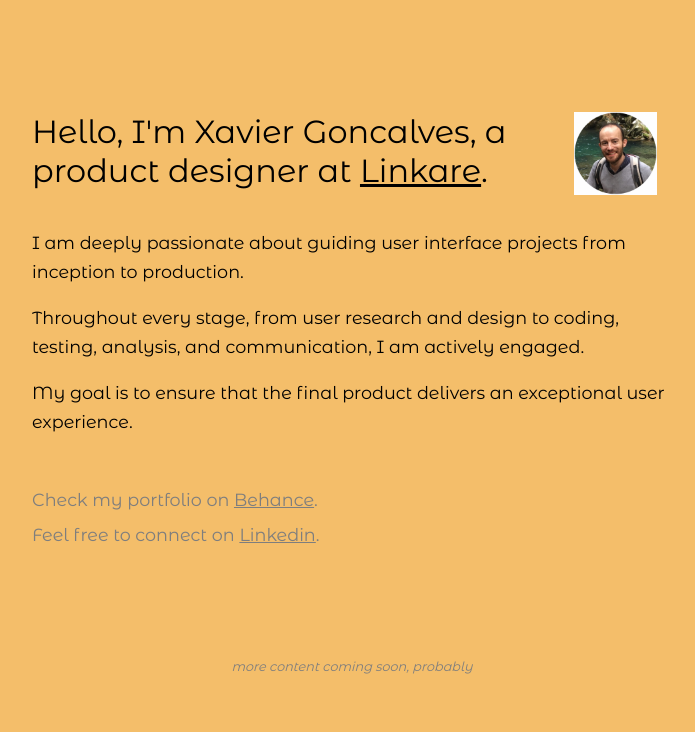
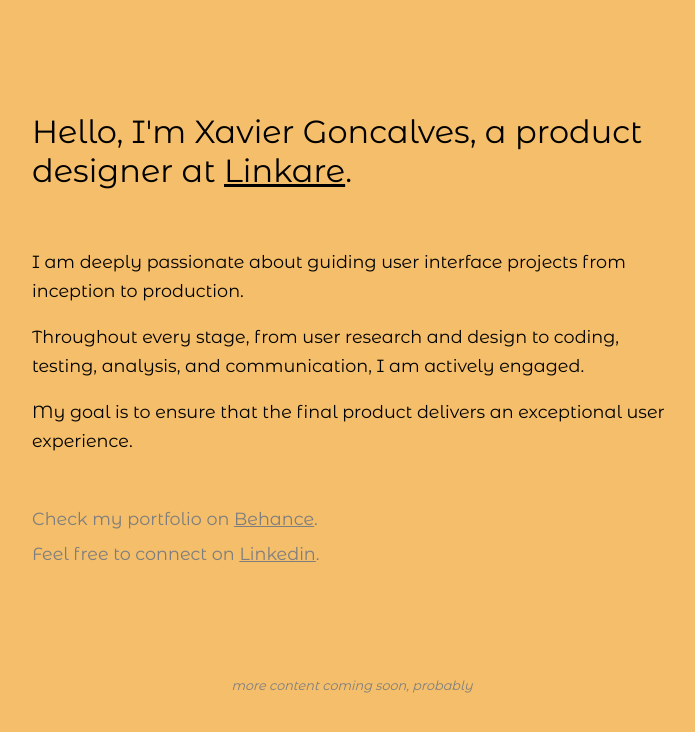
Before and after one commit to xgoncalves/xgoncalves.github.io, a plain HTML site: page index.html in a window 1280 px wide. Shown: the whole page, without its empty margins (288-983 px from the left). Drawn offline with Linux system fonts and the light colour scheme.

Commit message:
Update index.html

```diff
--- a/index.html
+++ b/index.html
@@ -19,12 +19,7 @@
         <a href="#main-content" id="skip-to-content">Skip to content</a>
         <div id="main-content">
             <div class="card">
-                <div class="card-title">
-                    <h1>Hello, I'm Xavier Goncalves, a product designer at <a href="https://www.linkare.com" target="_blank" title="Linkare website">Linkare</a>.</h1>
-                </div>
-                <div class="card-image">
-                    <img src="images/xavier.png" alt="Xavier photo"/>
-                </div>
+                <h1>Hello, I'm Xavier Goncalves, a product designer at <a href="https://www.linkare.com" target="_blank" title="Linkare website">Linkare</a>.</h1>
                 <br/>
                 <p>I am deeply passionate about guiding user interface projects from inception to production.</p>
                 <p>Throughout every stage, from user research and design to coding, testing, analysis, and communication, I am actively engaged.</p>
```
